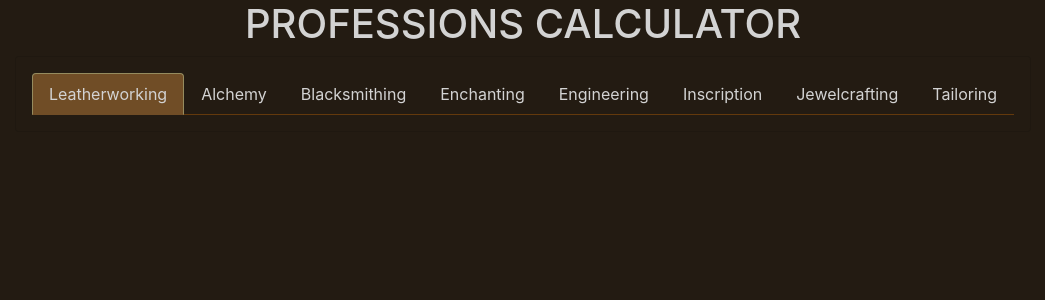
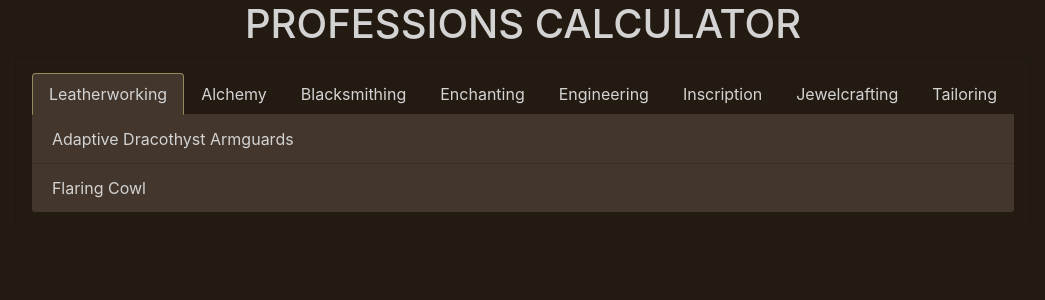
Before and after one commit to jcfenoglio/professions, a React (Create React App) app in the folder frontend/: page / in a window 1280 px wide. Shown: the top 300 px of the page, without its empty margins (117-1162 px from the left). Built offline with nearby package versions, Linux system fonts and the light colour scheme.

Commit message:
testing for the items list

```diff
--- a/frontend/src/App.css
+++ b/frontend/src/App.css
@@ -12,25 +12,29 @@ html, head, body {
   color: #d3d3d3;
   border-bottom-right-radius: 0%;
   border-bottom-left-radius: 0%;
-  border-bottom-color: #63390c;
+  border-bottom-color: #42362d;
 }
 
 .nav-tabs .nav-link:hover {
   border-top-color: #958b5e;
   border-right-color: #958b5e;
   border-left-color: #958b5e;
-  border-bottom-color: #7e4a13;
+  border-bottom-color: #534539;
 }
 
 .nav-tabs .nav-link.active {
-  background-color: #704d26;
+  background-color: #42362d;
   color: #d3d3d3;
   border-bottom-right-radius: 0%;
   border-bottom-left-radius: 0%;
   border-top-color: #958b5e;
   border-right-color: #958b5e;
   border-left-color: #958b5e;
-  border-bottom-color: #704d26;
+  border-bottom-color: #42362d;
+}
+
+.list-group-item {
+  background-color: #42362d;
 }
 
 .spec-title {
--- a/frontend/src/App.js
+++ b/frontend/src/App.js
@@ -33,14 +33,22 @@ function App(props) {
     );
   };
 
-  // const renderCrafts = () => {
-  //   let currentCrafts = Crafts.filter((craftList) => {
-  //     return currentProf === craftList.id;
-  //   });
-  //   return (
-  //     <div className=""></div>
-  //   );
-  // }
+  const renderCrafts = () => {
+    const currentItems = Crafts.filter((craftList) => {
+      return currentProf === craftList.id;
+    })[0].items;
+
+    // const currentItems = currentCrafts[0].items;
+
+    return currentItems.map((item) => (
+      <li
+        key={item.name}
+        className="list-group-item flex justify-content-between align-items-center"
+      >
+        { item.name }
+      </li>
+    ));
+  }
 
   // const renderItems = () => {
   //   const newSpecs = this.state.knowList;
@@ -71,7 +79,7 @@ function App(props) {
           <div className="card p-3 dark">
             {renderTabList()}
             <ul className="list-group list-group-flush border-top-0 dark">
-              {/* {renderCrafts()} */}
+              {renderCrafts()}
             </ul>
           </div>
         </div>
--- a/frontend/src/data/Crafts.json
+++ b/frontend/src/data/Crafts.json
@@ -3,7 +3,31 @@
         "id" : "lw",
         "items" : [
             {
-                "Adaptive Dracothyst Armguards": [
+                "name": "Adaptive Dracothyst Armguards",
+                "specs": [
+                    ""
+                ]
+            },
+            {
+                "name": "Flaring Cowl",
+                "specs": [
+                    ""
+                ]
+            }
+        ]
+    },
+    {
+        "id" : "jc",
+        "items" : [
+            {
+                "name": "Elemental Lariat",
+                "specs": [
+                    ""
+                ]
+            },
+            {
+                "name": "Ring-Bound Hourglass",
+                "specs": [
                     ""
                 ]
             }
```
